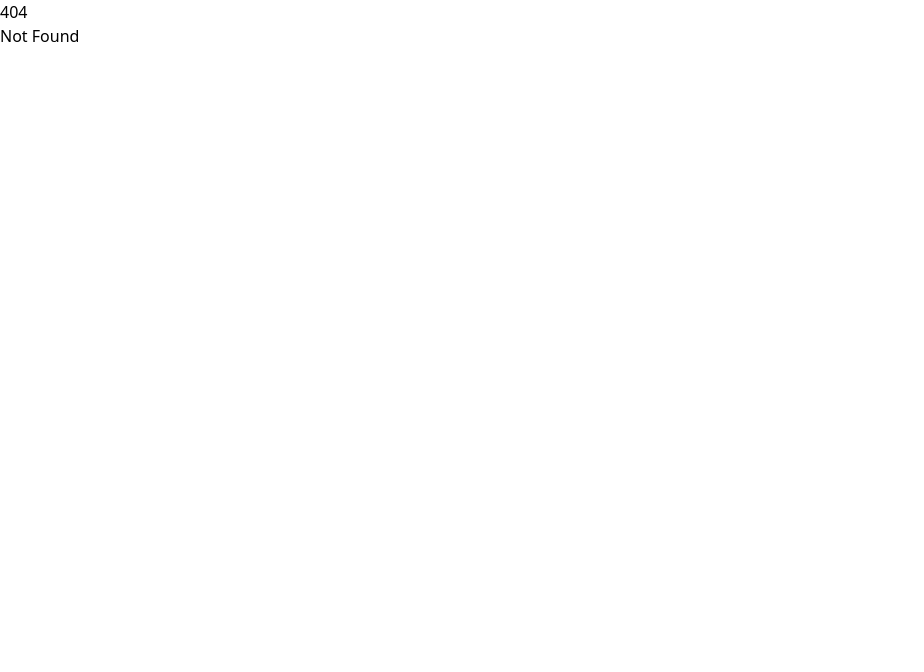
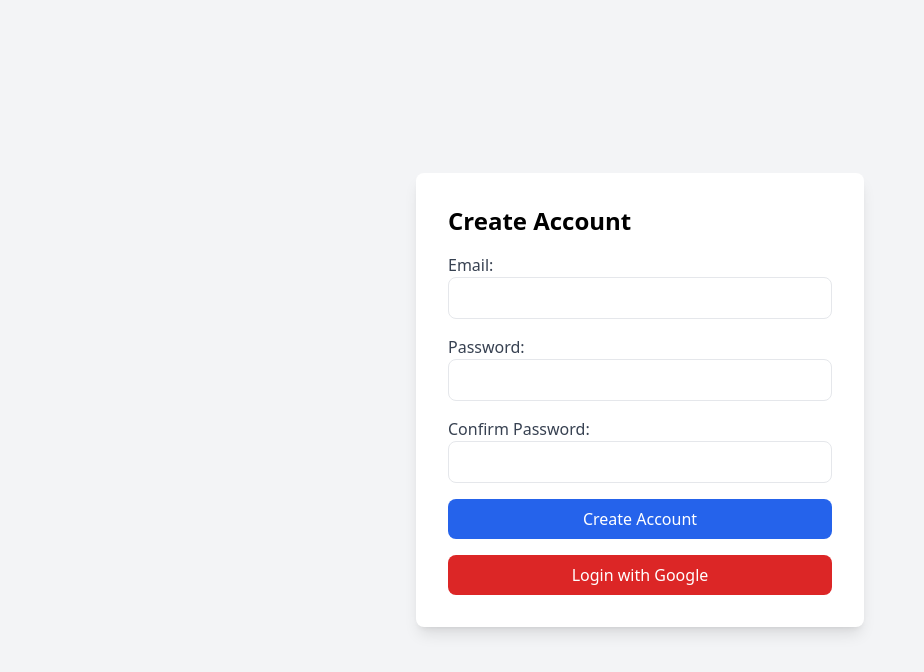
Before and after one commit to Erzascarlett123/hunter, a SvelteKit app: page /create in a window 1280 px wide. Before the commit this address had no page. Shown: the top 672 px of the page, without its empty margins (0-924 px from the left). Built offline with nearby package versions, Linux system fonts and the light colour scheme.

Commit message:
terserah

```diff
--- /dev/null
+++ b/src/firebase.js
@@ -0,0 +1,19 @@
+// src/firebaseConfig.js
+import { initializeApp } from 'firebase/app';
+import { getAuth } from 'firebase/auth';
+
+// Konfigurasi Firebase Anda
+const firebaseConfig = {
+  apiKey: "AIzaSyBPURS6MmefP_I5v_KUYexylG9r9RYVP70",
+  authDomain: "hunter-1232.firebaseapp.com",
+  projectId: "hunter-1232",
+  storageBucket: "hunter-1232.appspot.com",
+  messagingSenderId: "953233417537",
+  appId: "1:953233417537:web:9835c2f58be231e98f2dc0"
+};
+
+// Inisialisasi Firebase
+const app = initializeApp(firebaseConfig);
+const auth = getAuth(app);
+
+export { auth };
--- a/src/routes/+page.svelte
+++ b/src/routes/+page.svelte
@@ -1,4 +1,6 @@
     <script>
+            import { goto } from '$app/navigation'; // Gunakan sveltekit's goto untuk navigasi
+
         let email = '';
         let password = '';
 
@@ -6,7 +8,10 @@
             // Logika untuk login di sini
             console.log('Email:', email);
             console.log('Password:', password);
+
+            goto('/next')
         };
+
     </script>
 
     <!-- Container halaman login -->
@@ -32,15 +37,13 @@
                 </div>
 
                 <!-- Tombol login -->
-             <a href="/next">
                 <button type="submit"
                     class="w-full py-2 sm:py-3 text-white bg-teal-500 rounded-lg hover:bg-teal-600 transition-all duration-200 ease-in-out shadow-md transform hover:scale-105">Masuk</button>
-             </a>
             </form>
 
             <!-- Link daftar -->
             <div class="text-xs sm:text-sm text-center text-gray-500">
-            <p>Belum punya akun? <a href="#" class="text-teal-500 hover:text-teal-600 font-semibold">Daftar sekarang</a></p>
+                <p>Belum punya akun? <a href="/create" class="text-teal-500 hover:text-teal-600 font-semibold">Daftar sekarang</a></p>
             </div>
         </div>
     </div>
--- /dev/null
+++ b/src/routes/create/+page.svelte
@@ -0,0 +1,102 @@
+<script>
+  import { auth } from '/users/User/hunter/src/firebase'; // Sesuaikan path sesuai kebutuhan
+  import { createUserWithEmailAndPassword, GoogleAuthProvider, signInWithPopup, sendEmailVerification } from 'firebase/auth';
+
+  let email = '';
+  let password = '';
+  let confirmPassword = '';
+  let errorMessage = '';
+  let successMessage = '';
+
+  const provider = new GoogleAuthProvider(); // Menambahkan penyedia Google Auth
+
+  // Fungsi untuk menangani pendaftaran menggunakan email dan password
+  async function handleSubmit(event) {
+    event.preventDefault();
+
+    if (password !== confirmPassword) {
+      errorMessage = 'Passwords do not match';
+      return;
+    }
+
+    try {
+      const userCredential = await createUserWithEmailAndPassword(auth, email, password);
+      const user = userCredential.user;
+
+      // Mengirimkan email verifikasi setelah pembuatan akun
+      await sendEmailVerification(user);
+      console.log('Email verification sent to:', user.email);
+
+      successMessage = 'Account created successfully! Please check your email for verification.';
+      email = '';
+      password = '';
+      confirmPassword = '';
+
+      // Redirect ke halaman lain (misalnya halaman login atau home)
+      setTimeout(() => {
+        window.location.href = '/'; // Ubah ke halaman yang Anda inginkan setelah verifikasi
+      }, 3000);
+    } catch (error) {
+      console.error('Error creating account:', error);
+      errorMessage = error.message;
+    }
+  }
+
+  // Fungsi untuk menangani login menggunakan Google
+  async function handleGoogleLogin() {
+    try {
+      const result = await signInWithPopup(auth, provider);
+      console.log('Google User:', result.user);
+      successMessage = 'Logged in successfully with Google!';
+
+      // Redirect setelah login dengan Google berhasil
+      window.location.href = '/'; // Ubah ke halaman yang Anda inginkan
+    } catch (error) {
+      console.error('Error logging in with Google:', error);
+      errorMessage = error.message;
+    }
+  }
+</script>
+
+<main class="flex items-center justify-center h-screen bg-gray-100">
+  <div class="bg-white p-8 rounded-lg shadow-lg w-full max-w-md">
+    <h2 class="text-2xl font-bold mb-4">Create Account</h2>
+
+    {#if errorMessage}
+      <div class="mb-4 p-2 bg-red-100 text-red-700 border border-red-300 rounded">
+        {errorMessage}
+      </div>
+    {/if}
+
+    {#if successMessage}
+      <div class="mb-4 p-2 bg-green-100 text-green-700 border border-green-300 rounded">
+        {successMessage}
+      </div>
+    {/if}
+
+    <form on:submit={handleSubmit}>
+      <div class="mb-4">
+        <label for="email" class="block text-gray-700">Email:</label>
+        <input type="email" id="email" bind:value={email} required class="w-full px-3 py-2 border rounded-lg focus:outline-none focus:ring-2 focus:ring-blue-600"/>
+      </div>
+
+      <div class="mb-4">
+        <label for="password" class="block text-gray-700">Password:</label>
+        <input type="password" id="password" bind:value={password} required class="w-full px-3 py-2 border rounded-lg focus:outline-none focus:ring-2 focus:ring-blue-600"/>
+      </div>
+
+      <div class="mb-4">
+        <label for="confirmPassword" class="block text-gray-700">Confirm Password:</label>
+        <input type="password" id="confirmPassword" bind:value={confirmPassword} required class="w-full px-3 py-2 border rounded-lg focus:outline-none focus:ring-2 focus:ring-blue-600"/>
+      </div>
+
+      <button type="submit" class="bg-blue-600 text-white py-2 px-4 rounded-lg hover:bg-blue-700 w-full">Create Account</button>
+    </form>
+
+    <div class="mt-4">
+      <button on:click={handleGoogleLogin} class="bg-red-600 text-white py-2 px-4 rounded-lg hover:bg-red-700 w-full">
+        Login with Google
+      </button>
+    </div>
+  </div>
+</main>
```
Lines whose indentation alone changed are shown as unchanged.
